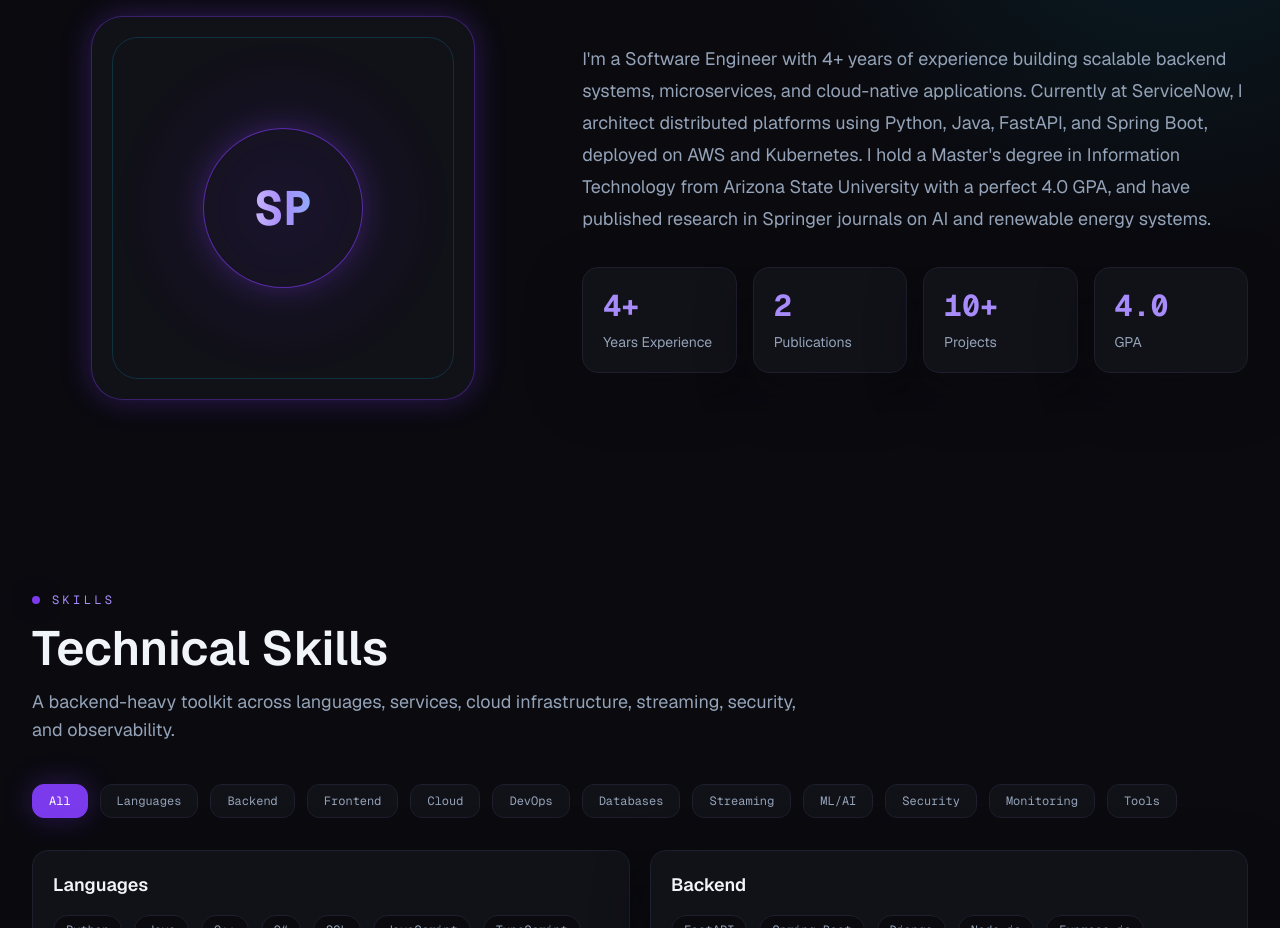
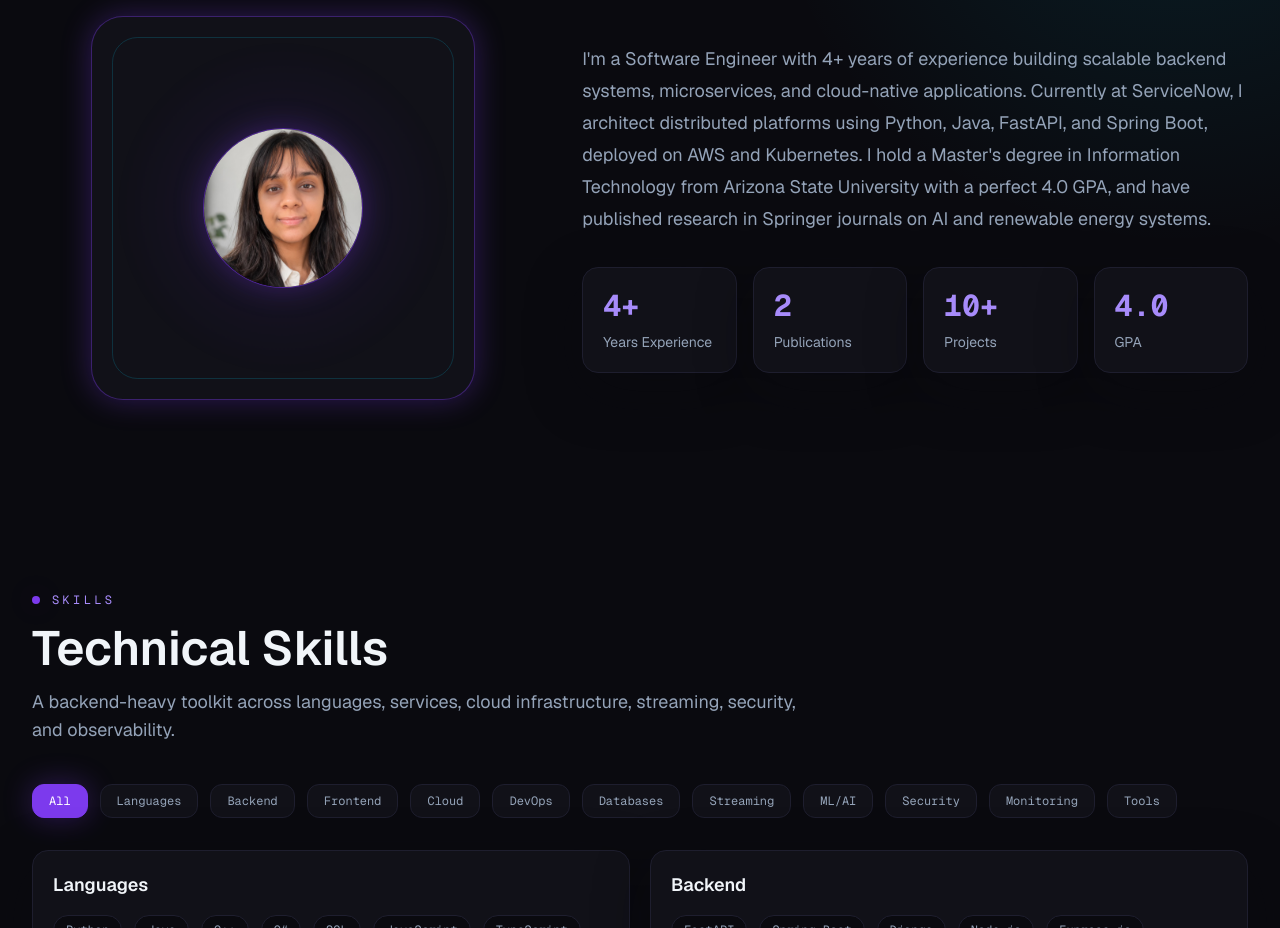
Before and after one commit to shriya246/Portfolio, a Next.js app: page / in a window 1280 px wide. Shown: the part 1120-2048 px from the top of the page. Built offline with nearby package versions, Linux system fonts and the light colour scheme.

Commit message:
Updated Profile Pic

```diff
--- a/components/home/About.tsx
+++ b/components/home/About.tsx
@@ -1,5 +1,6 @@
 "use client";
 
+import Image from "next/image";
 import { motion, useInView } from "framer-motion";
 import { useEffect, useRef, useState } from "react";
 import ScrollReveal from "@/components/ui/ScrollReveal";
@@ -16,10 +17,14 @@ const STATS: StatItem[] = [
   { label: "Years Experience", value: 4, suffix: "+" },
   { label: "Publications", value: 2, suffix: "" },
   { label: "Projects", value: 10, suffix: "+" },
-  { label: "GPA", value: 4, suffix: "", decimals: 1 }
+  { label: "GPA", value: 4, suffix: "", decimals: 1 },
 ];
 
-function AnimatedCounter({ value, suffix, decimals = 0 }: Omit<StatItem, "label">) {
+function AnimatedCounter({
+  value,
+  suffix,
+  decimals = 0,
+}: Omit<StatItem, "label">) {
   const ref = useRef<HTMLSpanElement | null>(null);
   const inView = useInView(ref, { once: true, margin: "-60px" });
   const [displayValue, setDisplayValue] = useState(0);
@@ -70,10 +75,20 @@ export default function About() {
               <motion.div
                 className="absolute inset-0 rounded-[2rem] bg-radial-violet opacity-40"
                 animate={{ scale: [1, 1.04, 1], opacity: [0.25, 0.45, 0.25] }}
-                transition={{ duration: 4, repeat: Infinity, ease: "easeInOut" }}
+                transition={{
+                  duration: 4,
+                  repeat: Infinity,
+                  ease: "easeInOut",
+                }}
               />
-              <div className="relative grid h-40 w-40 place-items-center rounded-full border border-violet/60 bg-background font-mono text-5xl font-bold text-gradient shadow-violet-glow">
-                SP
+              <div className="relative h-40 w-40 overflow-hidden rounded-full border border-violet/60 bg-background shadow-violet-glow">
+                <Image
+                  src="/profile-pic.png"
+                  alt="Shriya Patel"
+                  fill
+                  sizes="160px"
+                  className="object-cover"
+                />
               </div>
             </div>
           </ScrollReveal>
@@ -81,17 +96,27 @@ export default function About() {
           <ScrollReveal delay={0.12}>
             <div className="space-y-8">
               <p className="text-lg leading-8 text-muted">
-                I&apos;m a Software Engineer with 4+ years of experience building scalable backend systems, microservices,
-                and cloud-native applications. Currently at ServiceNow, I architect distributed platforms using Python,
-                Java, FastAPI, and Spring Boot, deployed on AWS and Kubernetes. I hold a Master&apos;s degree in Information
-                Technology from Arizona State University with a perfect 4.0 GPA, and have published research in Springer
+                I&apos;m a Software Engineer with 4+ years of experience
+                building scalable backend systems, microservices, and
+                cloud-native applications. Currently at ServiceNow, I architect
+                distributed platforms using Python, Java, FastAPI, and Spring
+                Boot, deployed on AWS and Kubernetes. I hold a Master&apos;s
+                degree in Information Technology from Arizona State University
+                with a perfect 4.0 GPA, and have published research in Springer
                 journals on AI and renewable energy systems.
               </p>
               <div className="grid gap-4 sm:grid-cols-2 lg:grid-cols-4">
                 {STATS.map((stat) => (
-                  <div key={stat.label} className="rounded-2xl border border-border bg-surface p-5 shadow-card-glow">
+                  <div
+                    key={stat.label}
+                    className="rounded-2xl border border-border bg-surface p-5 shadow-card-glow"
+                  >
                     <div className="font-mono text-3xl font-bold text-violet-soft">
-                      <AnimatedCounter value={stat.value} suffix={stat.suffix} decimals={stat.decimals} />
+                      <AnimatedCounter
+                        value={stat.value}
+                        suffix={stat.suffix}
+                        decimals={stat.decimals}
+                      />
                     </div>
                     <p className="mt-2 text-sm text-muted">{stat.label}</p>
                   </div>
```
Also changed, not shown: public/profile-pic.png (added).
